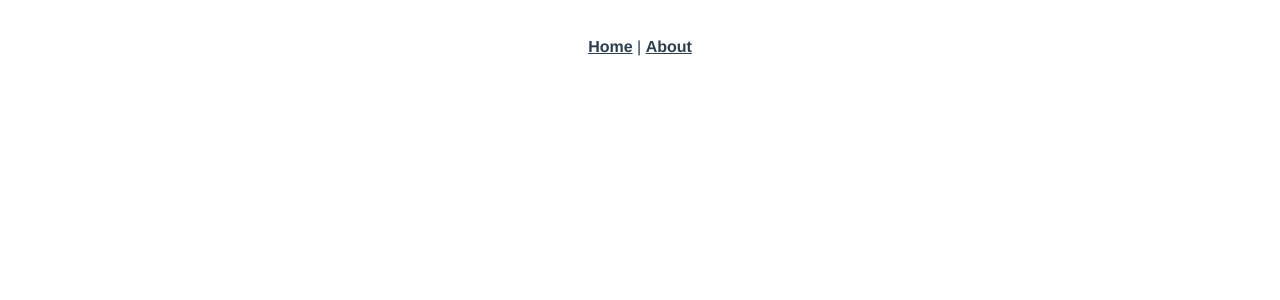
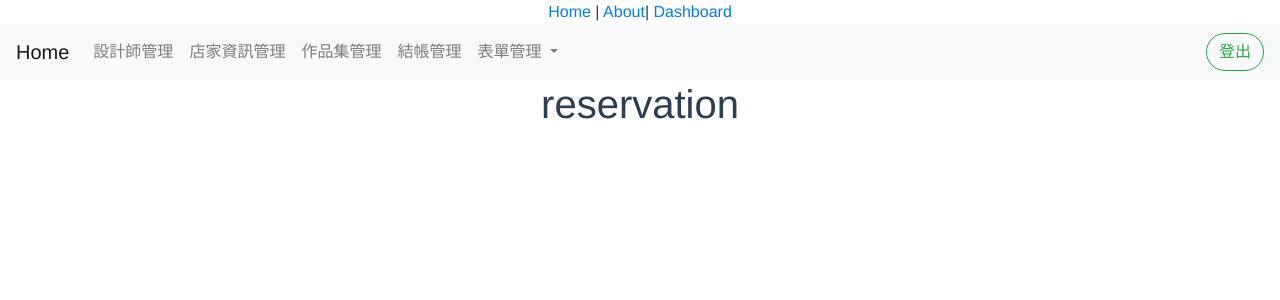
Before and after one commit to felixtt0201/hairhere, a Vue app: page /dashboard in a window 1280 px wide. Shown: the top 300 px of the page. Built offline with nearby package versions, Linux system fonts and the light colour scheme; no server answers.

Commit message:
後台基本版面建置

```diff
--- a/package.json
+++ b/package.json
@@ -8,8 +8,14 @@
     "lint": "vue-cli-service lint"
   },
   "dependencies": {
+    "axios": "^0.21.1",
+    "bootstrap": "^4.5.3",
     "core-js": "^3.6.5",
+    "jquery": "^3.5.1",
+    "node-sass": "^5.0.0",
+    "popper.js": "^1.16.1",
     "vue": "^2.6.11",
+    "vue-axios": "^3.2.0",
     "vue-router": "^3.2.0",
     "vuex": "^3.4.0"
   },
--- a/src/App.vue
+++ b/src/App.vue
@@ -1,14 +1,15 @@
 <template>
   <div id="app">
-    <div id="nav">
+    <div>
       <router-link to="/">Home</router-link> |
-      <router-link to="/about">About</router-link>
+      <router-link to="/about">About</router-link>|
+      <router-link to="/dashboard">Dashboard</router-link>
     </div>
-    <router-view/>
+    <router-view />
   </div>
 </template>
 
-<style lang="scss">
+<style lang="scss" scoped>
 #app {
   font-family: Avenir, Helvetica, Arial, sans-serif;
   -webkit-font-smoothing: antialiased;
--- /dev/null
+++ b/src/assets/db_all.scss
@@ -0,0 +1,2 @@
+@import '~bootstrap/scss/bootstrap';
+@import './_dashboard'
--- a/src/components/HelloWorld.vue
+++ b/src/components/HelloWorld.vue
@@ -2,32 +2,102 @@
   <div class="hello">
     <h1>{{ msg }}</h1>
     <p>
-      For a guide and recipes on how to configure / customize this project,<br>
+      For a guide and recipes on how to configure / customize this project,<br />
       check out the
-      <a href="https://cli.vuejs.org" target="_blank" rel="noopener">vue-cli documentation</a>.
+      <a href="https://cli.vuejs.org" target="_blank" rel="noopener"
+        >vue-cli documentation</a
+      >.
     </p>
     <h3>Installed CLI Plugins</h3>
     <ul>
-      <li><a href="https://github.com/vuejs/vue-cli/tree/dev/packages/%40vue/cli-plugin-babel" target="_blank" rel="noopener">babel</a></li>
-      <li><a href="https://github.com/vuejs/vue-cli/tree/dev/packages/%40vue/cli-plugin-router" target="_blank" rel="noopener">router</a></li>
-      <li><a href="https://github.com/vuejs/vue-cli/tree/dev/packages/%40vue/cli-plugin-vuex" target="_blank" rel="noopener">vuex</a></li>
-      <li><a href="https://github.com/vuejs/vue-cli/tree/dev/packages/%40vue/cli-plugin-eslint" target="_blank" rel="noopener">eslint</a></li>
+      <li>
+        <a
+          href="https://github.com/vuejs/vue-cli/tree/dev/packages/%40vue/cli-plugin-babel"
+          target="_blank"
+          rel="noopener"
+          >babel</a
+        >
+      </li>
+      <li>
+        <a
+          href="https://github.com/vuejs/vue-cli/tree/dev/packages/%40vue/cli-plugin-router"
+          target="_blank"
+          rel="noopener"
+          >router</a
+        >
+      </li>
+      <li>
+        <a
+          href="https://github.com/vuejs/vue-cli/tree/dev/packages/%40vue/cli-plugin-vuex"
+          target="_blank"
+          rel="noopener"
+          >vuex</a
+        >
+      </li>
+      <li>
+        <a
+          href="https://github.com/vuejs/vue-cli/tree/dev/packages/%40vue/cli-plugin-eslint"
+          target="_blank"
+          rel="noopener"
+          >eslint</a
+        >
+      </li>
     </ul>
     <h3>Essential Links</h3>
     <ul>
-      <li><a href="https://vuejs.org" target="_blank" rel="noopener">Core Docs</a></li>
-      <li><a href="https://forum.vuejs.org" target="_blank" rel="noopener">Forum</a></li>
-      <li><a href="https://chat.vuejs.org" target="_blank" rel="noopener">Community Chat</a></li>
-      <li><a href="https://twitter.com/vuejs" target="_blank" rel="noopener">Twitter</a></li>
-      <li><a href="https://news.vuejs.org" target="_blank" rel="noopener">News</a></li>
+      <li>
+        <a href="https://vuejs.org" target="_blank" rel="noopener">Core Docs</a>
+      </li>
+      <li>
+        <a href="https://forum.vuejs.org" target="_blank" rel="noopener"
+          >Forum</a
+        >
+      </li>
+      <li>
+        <a href="https://chat.vuejs.org" target="_blank" rel="noopener"
+          >Community Chat</a
+        >
+      </li>
+      <li>
+        <a href="https://twitter.com/vuejs" target="_blank" rel="noopener"
+          >Twitter</a
+        >
+      </li>
+      <li>
+        <a href="https://news.vuejs.org" target="_blank" rel="noopener">News</a>
+      </li>
     </ul>
     <h3>Ecosystem</h3>
     <ul>
-      <li><a href="https://router.vuejs.org" target="_blank" rel="noopener">vue-router</a></li>
-      <li><a href="https://vuex.vuejs.org" target="_blank" rel="noopener">vuex</a></li>
-      <li><a href="https://github.com/vuejs/vue-devtools#vue-devtools" target="_blank" rel="noopener">vue-devtools</a></li>
-      <li><a href="https://vue-loader.vuejs.org" target="_blank" rel="noopener">vue-loader</a></li>
-      <li><a href="https://github.com/vuejs/awesome-vue" target="_blank" rel="noopener">awesome-vue</a></li>
+      <li>
+        <a href="https://router.vuejs.org" target="_blank" rel="noopener"
+          >vue-router</a
+        >
+      </li>
+      <li>
+        <a href="https://vuex.vuejs.org" target="_blank" rel="noopener">vuex</a>
+      </li>
+      <li>
+        <a
+          href="https://github.com/vuejs/vue-devtools#vue-devtools"
+          target="_blank"
+          rel="noopener"
+          >vue-devtools</a
+        >
+      </li>
+      <li>
+        <a href="https://vue-loader.vuejs.org" target="_blank" rel="noopener"
+          >vue-loader</a
+        >
+      </li>
+      <li>
+        <a
+          href="https://github.com/vuejs/awesome-vue"
+          target="_blank"
+          rel="noopener"
+          >awesome-vue</a
+        >
+      </li>
     </ul>
   </div>
 </template>
@@ -57,4 +127,24 @@ li {
 a {
   color: #42b983;
 }
+#app {
+  font-family: Avenir, Helvetica, Arial, sans-serif;
+  -webkit-font-smoothing: antialiased;
+  -moz-osx-font-smoothing: grayscale;
+  text-align: center;
+  color: #2c3e50;
+}
+
+#nav {
+  padding: 30px;
+
+  a {
+    font-weight: bold;
+    color: #2c3e50;
+
+    &.router-link-exact-active {
+      color: #42b983;
+    }
+  }
+}
 </style>
--- /dev/null
+++ b/src/components/dashboard/db_Navbar.vue
@@ -0,0 +1,95 @@
+<template>
+  <div>
+    <!--原版-->
+    <!-- <nav
+      class="navbar navbar-dark sticky-top bg-dark flex-md-nowrap p-0 shadow"
+    >
+      <a class="navbar-brand col-md-3 col-lg-2 mr-0 px-3" href="#">後台</a>
+      <button
+        class="navbar-toggler position-absolute d-md-none collapsed"
+        type="button"
+        data-toggle="collapse"
+        data-target="#sidebarMenu"
+        aria-controls="sidebarMenu"
+        aria-expanded="false"
+        aria-label="Toggle navigation"
+      >
+        <span class="navbar-toggler-icon"></span>
+      </button>
+      <ul class="navbar-nav px-3">
+        <li class="nav-item text-nowrap">
+          <a class="nav-link" href="#">Sign out</a>
+        </li>
+      </ul>
+    </nav> -->
+
+    <!--newNavbar-->
+    <nav class="navbar navbar-expand-lg navbar-light bg-light">
+      <a class="navbar-brand" href="#">Home</a>
+      <button
+        class="navbar-toggler"
+        type="button"
+        data-toggle="collapse"
+        data-target="#navbarSupportedContent"
+        aria-controls="navbarSupportedContent"
+        aria-expanded="false"
+        aria-label="Toggle navigation"
+      >
+        <span class="navbar-toggler-icon"></span>
+      </button>
+
+      <div class="collapse navbar-collapse" id="navbarSupportedContent">
+        <ul class="navbar-nav mr-auto">
+          <li class="nav-item">
+            <a class="nav-link" href="#">設計師管理</a>
+          </li>
+          <li class="nav-item">
+            <a class="nav-link" href="#">店家資訊管理</a>
+          </li>
+          <li class="nav-item">
+            <a class="nav-link" href="#">作品集管理</a>
+          </li>
+          <li class="nav-item">
+            <a class="nav-link" href="#">結帳管理</a>
+          </li>
+          <li class="nav-item dropdown">
+            <a
+              class="nav-link dropdown-toggle"
+              href="#"
+              id="navbarDropdown"
+              role="button"
+              data-toggle="dropdown"
+              aria-haspopup="true"
+              aria-expanded="false"
+            >
+              表單管理
+            </a>
+            <div class="dropdown-menu" aria-labelledby="navbarDropdown">
+              <a class="dropdown-item" href="#">預約表</a>
+              <div class="dropdown-divider"></div>
+              <a class="dropdown-item" href="#"> 假表</a>
+              <div class="dropdown-divider"></div>
+              <a class="dropdown-item" href="#">業績表</a>
+              <div class="dropdown-divider"></div>
+              <a class="dropdown-item" href="#">歷史訂單</a>
+            </div>
+          </li>
+        </ul>
+        <form class="form-inline my-2 my-lg-0 d-flex justify-content-center">
+          <button
+            class="btn btn-outline-success my-2 my-sm-0 rounded-pill"
+            type="submit"
+          >
+            登出
+          </button>
+        </form>
+      </div>
+    </nav>
+  </div>
+</template>
+
+<script>
+export default {};
+</script>
+
+<style lang="scss" scoped></style>
--- /dev/null
+++ b/src/components/dashboard/db_Reservation.vue
@@ -0,0 +1,23 @@
+<template>
+  <div>
+    <h1>reservation</h1>
+  </div>
+</template>
+
+<script>
+export default {
+  methods: {
+    getInfo() {
+      const api = 'https://vue-course-api.hexschool.io/api/dsprj/products';
+      this.axios.get(api).then((res) => {
+        console.log(res);
+      });
+    },
+  },
+  created() {
+    this.getInfo();
+  },
+};
+</script>
+
+<style lang="scss" scoped></style>
--- a/src/main.js
+++ b/src/main.js
@@ -1,10 +1,13 @@
 import Vue from 'vue';
+import axios from 'axios';
+import VueAxios from 'vue-axios';
 import App from './App.vue';
 import router from './router';
 import store from './store';
+import 'bootstrap';
 
 Vue.config.productionTip = false;
-
+Vue.use(VueAxios, axios);
 new Vue({
   router,
   store,
--- a/src/router/index.js
+++ b/src/router/index.js
@@ -1,6 +1,7 @@
 import Vue from 'vue';
 import VueRouter from 'vue-router';
 import Home from '../views/Home.vue';
+// import dashboardProducts from '../components/dashboard/dashboardProducts.vue';
 
 Vue.use(VueRouter);
 
@@ -16,7 +17,22 @@ const routes = [
     // route level code-splitting
     // this generates a separate chunk (about.[hash].js) for this route
     // which is lazy-loaded when the route is visited.
-    component: () => import(/* webpackChunkName: "about" */ '../views/About.vue'),
+    component: () => import('../views/About.vue'),
+  },
+  {
+    path: '/dashboard',
+    // name: 'Dashboard',
+    // route level code-splitting
+    // this generates a separate chunk (about.[hash].js) for this route
+    // which is lazy-loaded when the route is visited.
+    component: () => import('../views/dashboard.vue'),
+    children: [
+      {
+        path: '',
+        name: 'dashboardProducts',
+        component: () => import('../components/dashboard/db_Reservation'),
+      },
+    ],
   },
 ];
 
--- a/src/views/Home.vue
+++ b/src/views/Home.vue
@@ -1,7 +1,7 @@
 <template>
   <div class="home">
-    <img alt="Vue logo" src="../assets/logo.png">
-    <HelloWorld msg="Welcome to Your Vue.js App"/>
+    <img alt="Vue logo" src="../assets/logo.png" />
+    <HelloWorld msg="Welcome to Your Vue.js App" />
   </div>
 </template>
 
@@ -16,3 +16,5 @@ export default {
   },
 };
 </script>
+
+<style lang="scss" scoped></style>
--- /dev/null
+++ b/src/views/dashboard.vue
@@ -0,0 +1,26 @@
+<template>
+  <div>
+    <dashboardNavbar />
+    <div class="container-fluid">
+      <div class="container">
+        <main>
+          <router-view></router-view>
+        </main>
+      </div>
+    </div>
+  </div>
+</template>
+
+<script>
+import dashboardNavbar from '../components/dashboard/db_Navbar.vue';
+
+export default {
+  components: {
+    dashboardNavbar,
+  },
+};
+</script>
+
+<style lang="scss">
+@import './src/assets/db_all.scss';
+</style>
```
Also changed, not shown: public/index.html (+22 -5 lines), src/assets/_dashboard.scss (added), 2 other files (tests, documents, lock files or other folders).
